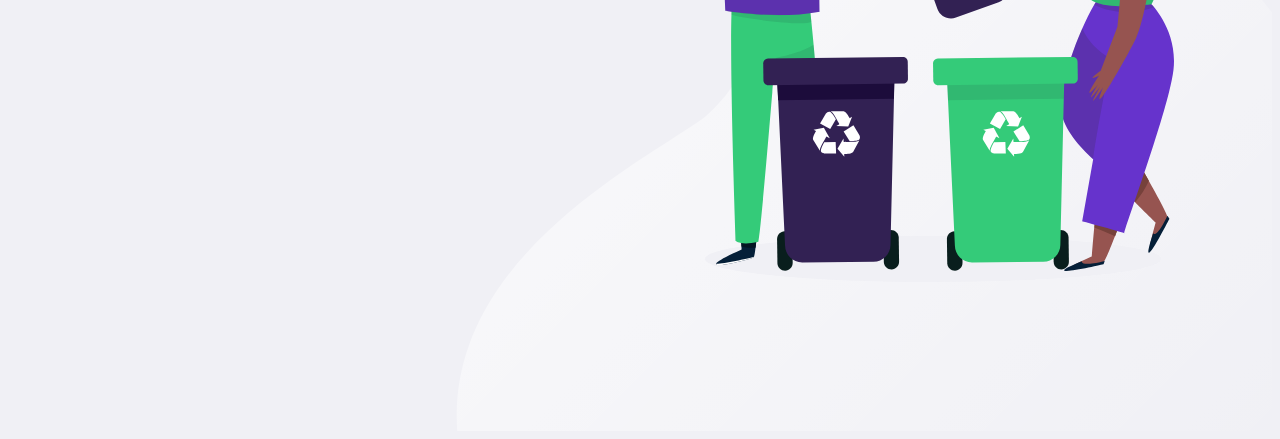
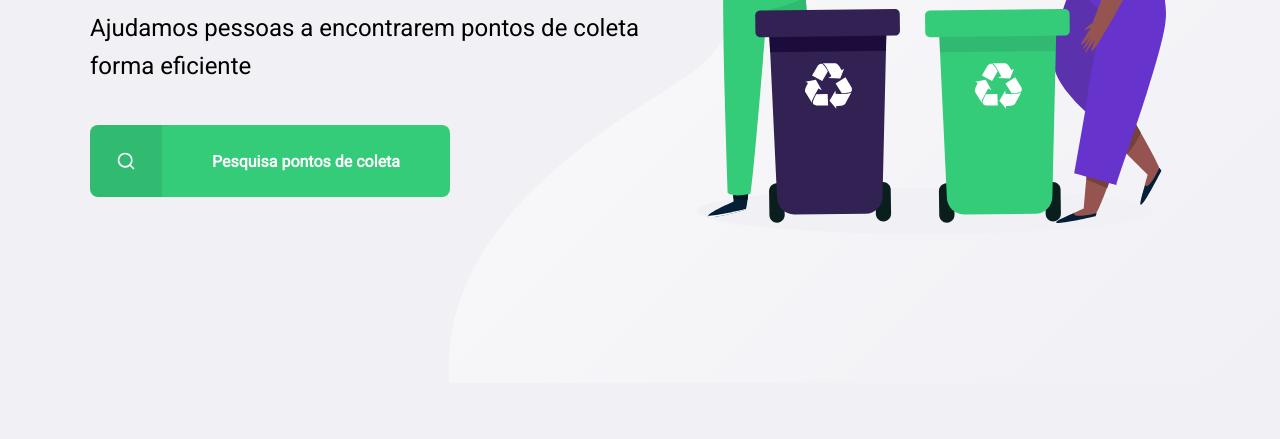
Before and after one commit to rafaelkorz/NLW-ecoleta, a plain HTML site: page index.html in a window 1280 px wide. Shown: the part 417-856 px from the top of the page. After the commit the page ends 800 px from the top, so only its background shows below. Drawn offline with Linux system fonts and the light colour scheme.

Commit message:
Builded page home main

```diff
--- a/index.html
+++ b/index.html
@@ -5,7 +5,7 @@
   <meta name="viewport" content="width=device-width, initial-scale=1.0">
   <title>Ecoleta</title>
 
-  <link href="https://fonts.googleapis.com/css2?family=Roboto&display=swap" rel="stylesheet">
+  <link href="https://fonts.googleapis.com/css2?family=Roboto&family=Ubuntu:wght@700&display=swap" rel="stylesheet">
 
   <link rel="stylesheet" href="/styles/main.css">
 </head>
@@ -22,11 +22,11 @@
       </header>
 
       <main>
-        <h1>Seu matketplace de coleta de resíduos</h1>
+        <h1>Seu marketplace de coleta de resíduos</h1>
 
-        <p>Ajudamos pessoas a entrecontrarem pontos de coelta fr forma eficiente</p>
+        <p>Ajudamos pessoas a encontrarem pontos de coleta forma eficiente</p>
 
-        <button>PEsquisa pontos de colega</button>
+        <a href="#"><span></span><strong>Pesquisa pontos de coleta</strong></a>
       </main>
     </div>
   </div>
--- a/styles/main.css
+++ b/styles/main.css
@@ -1,5 +1,11 @@
 :root {
   --title-color: #322353;
+  --primary-color: #34cb79;
+}
+
+*{
+  margin: 0;
+  padding: 0;
 }
 
 html {
@@ -8,10 +14,16 @@ html {
 
 body {
   background: #f0f0f5;
+  -webkit-font-smoothing: antialiased;
 }
 
 a {
   text-decoration: none;
+}
+
+h1, h2, h3, h4, h5, h6 {
+  font-family: 'Ubuntu', sans-serif;
+  color: var(--title-color) ;
 }
 
 #page-home {
@@ -24,8 +36,12 @@ a {
 #page-home .content {
   width: 90%;
   max-width: 1100px;
+  height: 100%;
 
   margin: 0 auto;
+
+  display: flex;
+  flex-direction: column;
 }
 
 #page-home header {
@@ -39,7 +55,7 @@ a {
 #page-home header a {
   display: flex;
 
-  color: var(--title-color)
+  color: var(--title-color);
   font-weight: 700;
 }
 
@@ -52,3 +68,97 @@ a {
   width: 20px;
   height: 20px;
 }
+
+#page-home main {
+  max-width: 560px;
+
+  flex: 1;
+
+  display: flex;
+  flex-direction: column;
+  justify-content: center;
+}
+
+#page-home main h1 {
+  font-size: 54px;
+}
+
+#page-home main p{
+  font-size: 24px;
+  line-height: 38px;
+  margin-top: 24px;
+}
+
+#page-home main a {
+  width: 100%;
+  max-width: 360px;
+  height: 72px;
+
+  border-radius: 8px;
+
+  display: flex;
+  align-items: center;
+
+  margin-top: 40px;
+
+  background: var(--primary-color);
+  transition: 400ms;
+
+  font-weight: bold;
+  color: #fff;
+}
+
+#page-home main a:hover {
+  background-color: #2fb86e;
+}
+
+#page-home main a span {
+  width: 72px;
+  height: 72px;
+
+  border-top-left-radius: 8px;
+  border-bottom-left-radius: 8px;
+
+  background-color: rgba(0, 0, 0, 0.08);
+
+  display: flex;
+  align-items: center;
+  justify-content: center;
+}
+
+#page-home main a span::after {
+  content: "";
+  background-image: url('../assets/search.svg');
+
+  width: 20px;
+  height: 20px;
+}
+
+#page-home main a strong {
+  flex: 1;
+  color: #fff;
+  text-align: center;
+}
+
+@media (max-width: 900px) {
+  #page-home {
+    background-position: 70vw;
+  }
+
+  #page-home .content {
+    align-items: center;
+    text-align: center;
+  }
+
+  #page-home header a {
+    position: absolute;
+    bottom: 48px;
+
+    left: 50%;
+    transform: translateX(-50%);
+  }
+
+  #page-home main {
+    align-items: center;
+  }
+}
```
